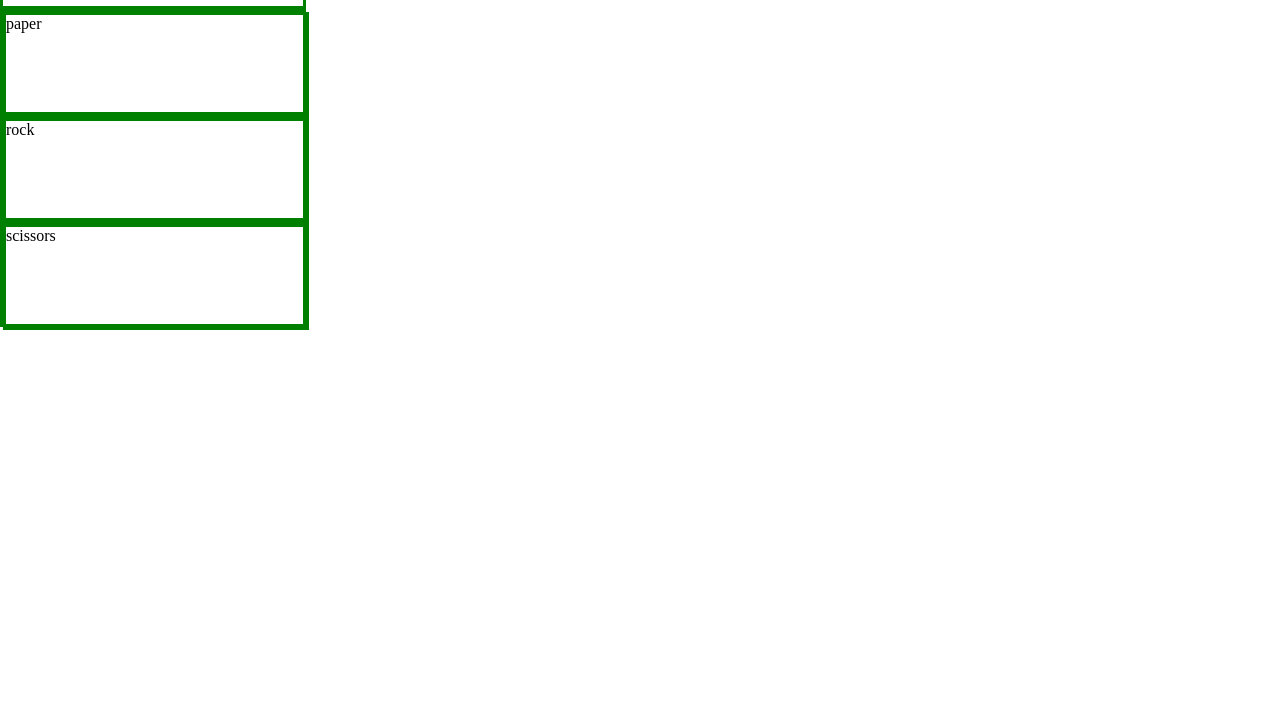
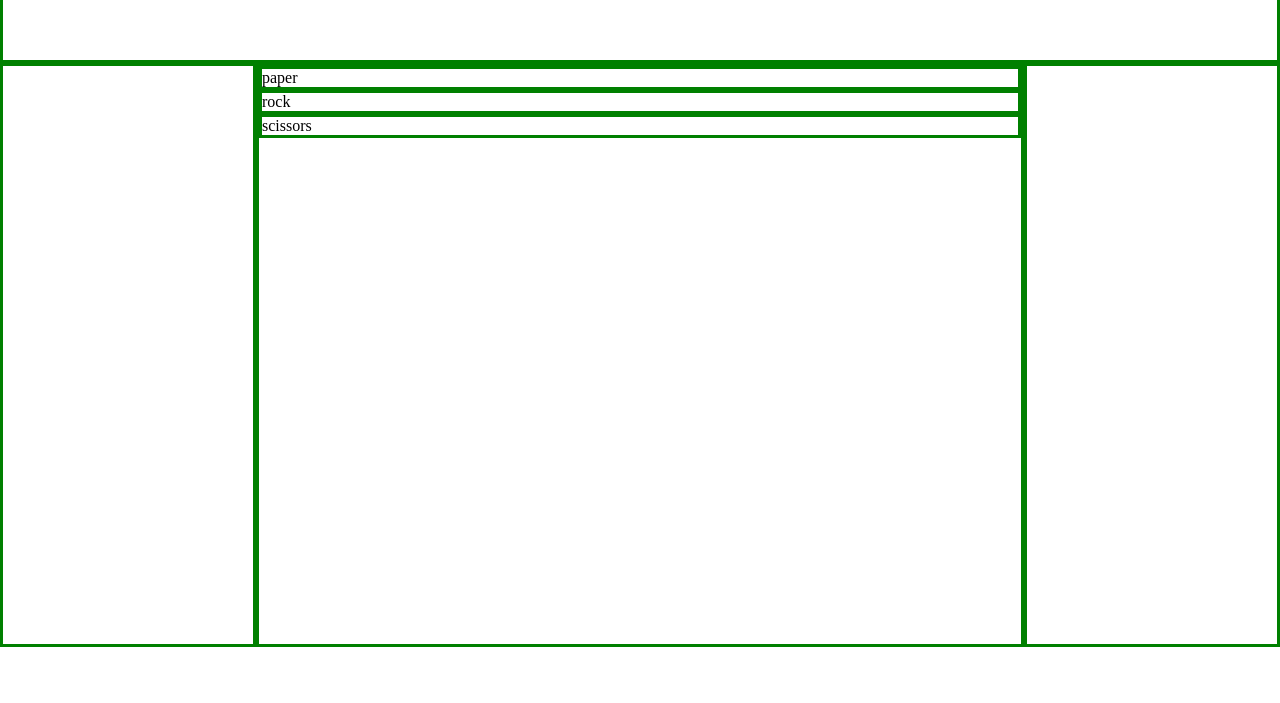
Before and after one commit to moha-kun/RockPaperScissorsProject, a plain HTML site: page index.html in a window 1280 px wide. Shown: the part 97-800 px from the top of the page. Drawn offline with Linux system fonts and the light colour scheme.

Commit message:
Update style.css

```diff
--- a/style.css
+++ b/style.css
@@ -3,7 +3,20 @@
 }
 
 div {
-    width: 300px;
-    height: 100px;
     border: 3px green solid;
 }
+
+body {
+    height: 100vh;
+    width: 100vw;
+    display: grid;
+    grid-template-columns: 20% 1fr 20%;
+    grid-template-rows: 20% 1fr 7%;
+}
+
+.head {
+    grid-area: 1/1/2/4;
+}
+.playerSlections {
+    grid-area: 2/2/3/3;
+}
```
